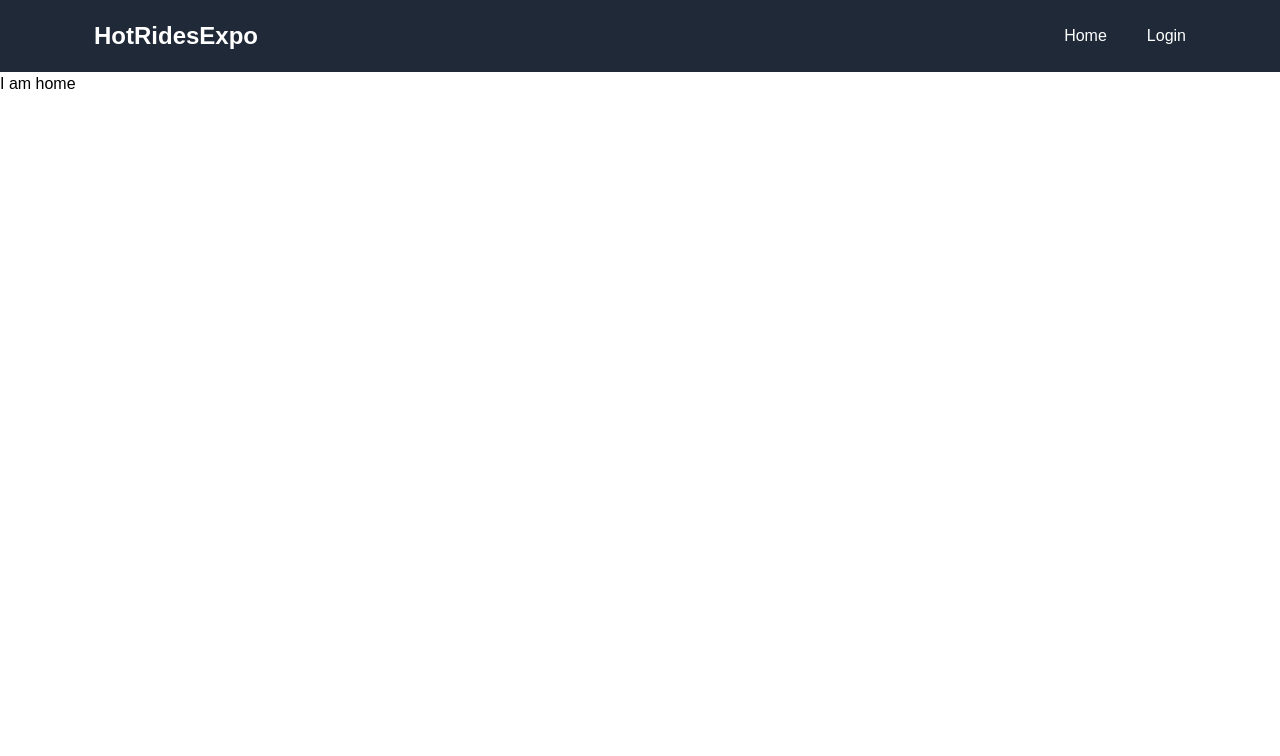
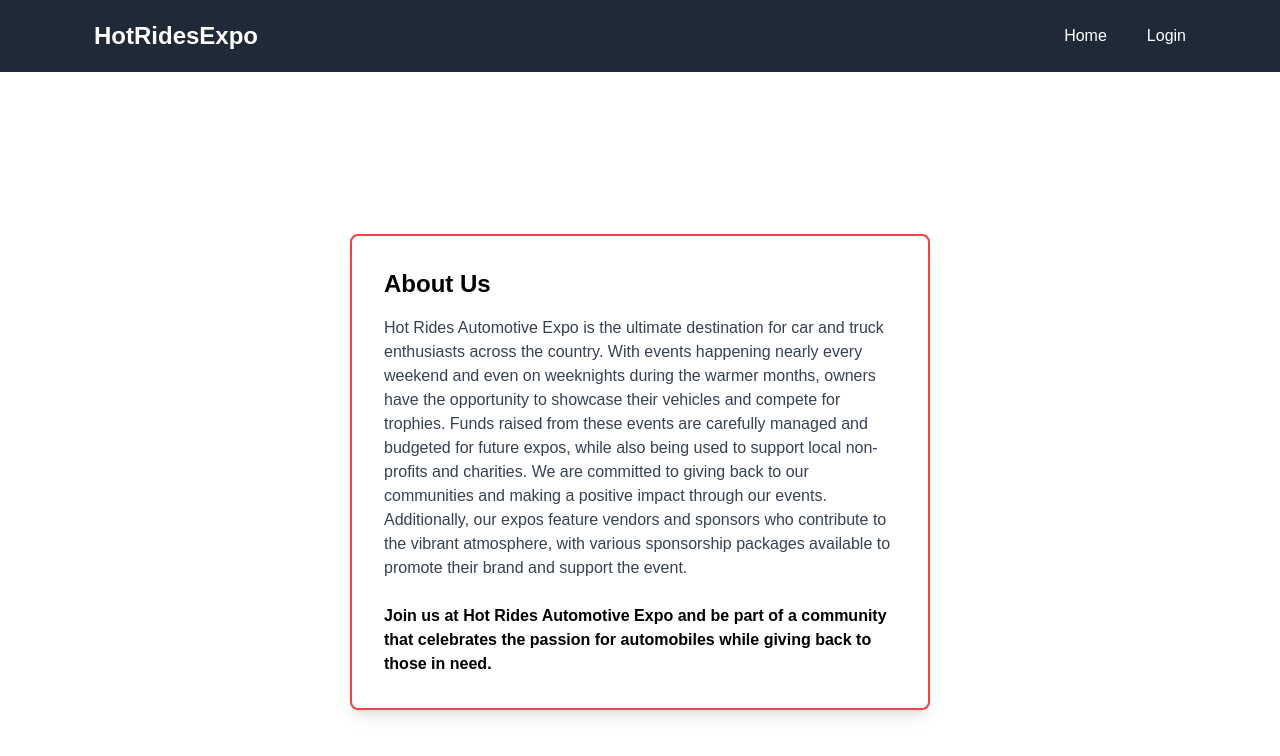
Before and after one commit to DevSlowz/HotRidesExpov2, a Vue app: page / in a window 1280 px wide. Shown: the top 756 px of the page. Built offline with nearby package versions, Linux system fonts and the light colour scheme.

Commit message:
Add About Us section to HomeView.vue

```diff
--- a/src/views/HomeView.vue
+++ b/src/views/HomeView.vue
@@ -1,7 +1,39 @@
-<script setup>
+<template>
+    <div class="flex justify-center items-center h-screen">
+      <div class="center-card">
+        <div class="bg-white rounded-lg shadow-lg p-8 border-2 border-red-500">
+          <h1 class="text-2xl font-bold mb-4">About Us</h1>
+          <p class="text-gray-700">
+            Hot Rides Automotive Expo is the ultimate destination for car and truck enthusiasts across the country.
+            With events happening nearly every weekend and even on weeknights during the warmer months,
+            owners have the opportunity to showcase their vehicles and compete for trophies.
+            Funds raised from these events are carefully managed and budgeted for future expos,
+            while also being used to support local non-profits and charities.
+            We are committed to giving back to our communities and making a positive impact through our events.
+            Additionally, our expos feature vendors and sponsors who contribute to the vibrant atmosphere,
+            with various sponsorship packages available to promote their brand and support the event.
+          </p>
+          <br>
+          <p>
+            <b>Join us at Hot Rides Automotive Expo and be part of a community that celebrates the passion for automobiles while giving back to those in need.</b>
+          </p>
+        </div>
+      </div>
+    </div>
+  </template>
 
-</script>
+  <script setup></script>
 
-<template>
-<h1>I am home</h1>
-</template>
+  <style scoped>
+    /* Center content vertically and horizontally */
+    .flex {
+      display: flex;
+      justify-content: center;
+      align-items: center;
+    }
+
+    /* Add equal padding to the card container */
+    .center-card {
+      padding: 350px; /* You can adjust the padding value as needed */
+    }
+  </style>
```
